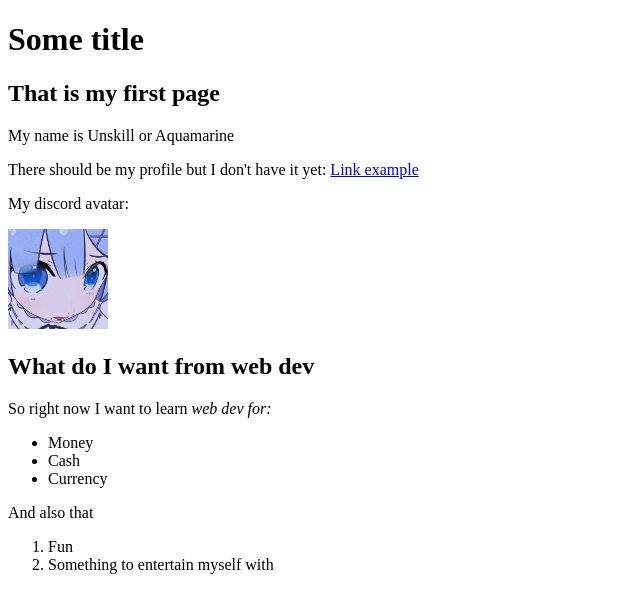
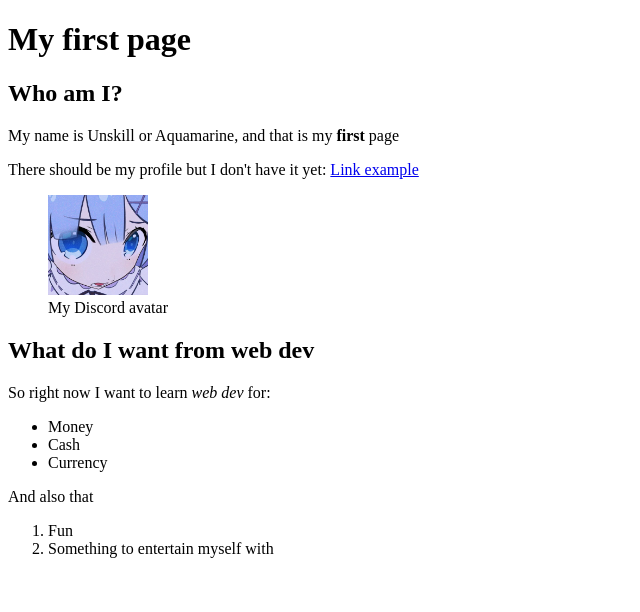
Before and after one commit to JustaS1mpleStudent/web-dev, a plain HTML site: page about.html in a window 1280 px wide. Shown: the whole page, without its empty margins (0-640 px from the left). Drawn offline with Linux system fonts and the light colour scheme.

Commit message:
Image style and headers justification

```diff
--- a/about.html
+++ b/about.html
@@ -6,20 +6,23 @@
     <title>First Page</title>
 </head>
 <body>
-    <h1>Some title</h1>
+    <h1>My first page</h1>
     <div>
-        <h2>That is my <strong>first</strong> page</h2>
-        <p>My name is Unskill or Aquamarine</p>
+        <h2>Who am I?</h2>
+        <p>My name is Unskill or Aquamarine, and that is my <strong>first</strong> page</p>
         <p>There should be my profile but I don't have it yet: <a href="https://www.google.com" target="_blank" rel="noopener">Link example</a></p>
-        <p>My discord avatar:</p>
-        <img src="assets/avatar.jpg" alt="My discord avatar" height='100' width='100'>
+        <figure>
+            <img src="assets/avatar.jpg" alt="My Discord avatar" height="100" width="100">
+            <figcaption>My Discord avatar</figcaption>
+        </figure>
+
         <!-- I understood now that height and width parameters here are not recommended, and should be set in CSS
         But we didn't move to CSS yet, so I'll keep them here for now -->
     </div>
 
     <div>
         <h2>What do I want from web dev</h2>
-        <p>So right now I want to learn <em>web dev for:</em></p>
+        <p>So right now I want to learn <em>web dev</em> for:</p>
         <ul>
             <li>Money</li>
             <li>Cash</li>
```
